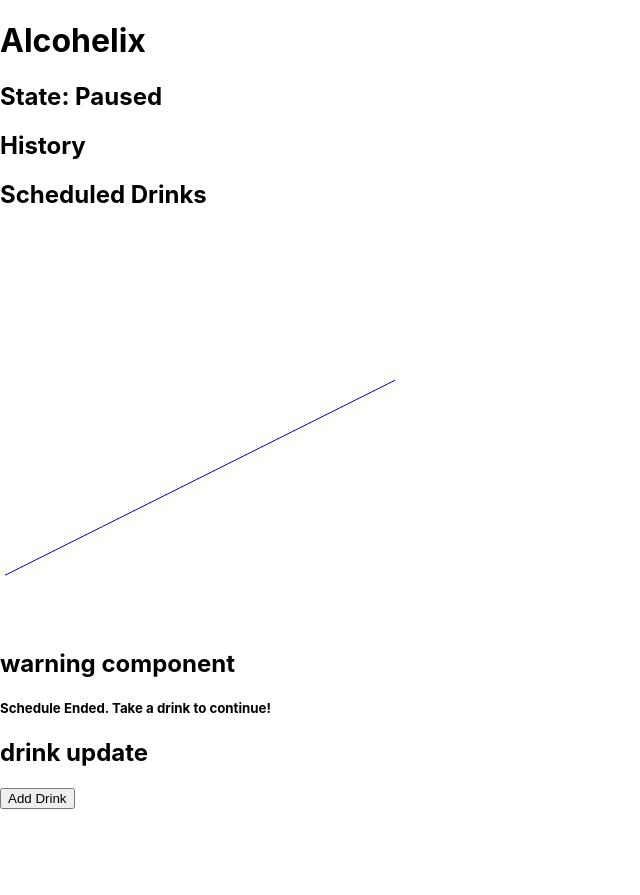
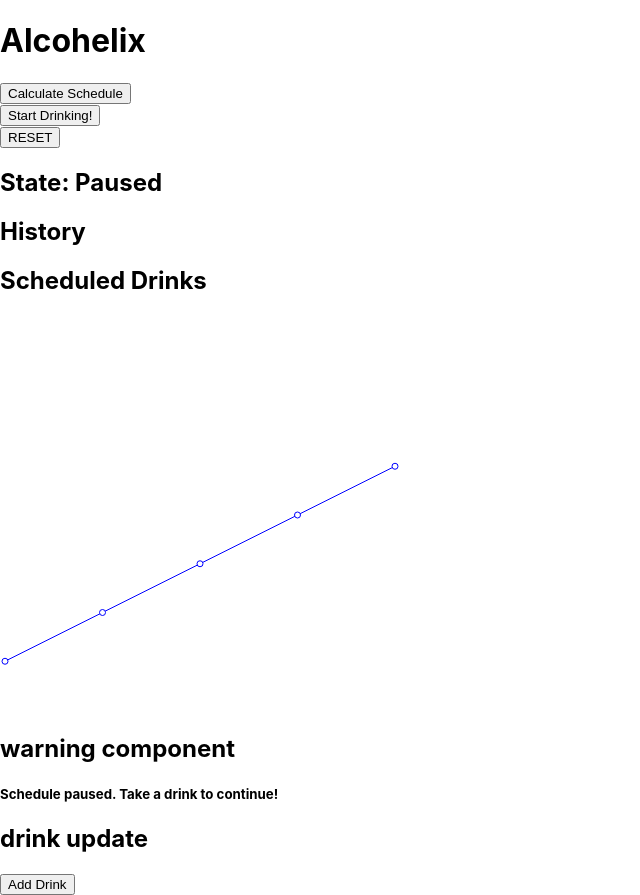
Before and after one commit to parthshah31/alcohelix, a React (Create React App) app in the folder client/: page / in a window 1280 px wide. Shown: the whole page, without its empty margins (0-640 px from the left). Before the commit the page ends 809 px from the top, so only its background shows below. Built offline with nearby package versions, Linux system fonts and the light colour scheme.

Commit message:
add active state

```diff
--- a/client/src/App.js
+++ b/client/src/App.js
@@ -2,8 +2,6 @@ import React, { Component } from 'react';
 import GraphComponent from './GraphComponent';
 import WarningComponent from './WarningComponent';
 import DrinkUpdateComponent from './DrinkUpdateComponent';
-
-const DRINK_CHECKER_INTERVAL = 2000;
 
 class App extends Component {
   constructor(props) {
@@ -15,6 +13,7 @@ class App extends Component {
       food: 0.0,
       history: [],
       schedule: [],
+      active: false,
       goal: 0.08,
       alpha: 1
     };
@@ -23,11 +22,19 @@ class App extends Component {
       let newHistory = this.state.history
       newHistory.push(Date.now());
       this.setState({
-        active: true,
         history: newHistory
       });
       this.calcSchedule();
+      this.resume();
     };
+
+    this.resume = () => {
+      this.setState({active: true});
+    }
+
+    this.pause = () => {
+      this.setState({active: false});
+    }
 
     this.calcSchedule = () => {
       let newSchedule = [Date.now()+1*10*1000, Date.now()+1*20*1000, Date.now()+1*30*1000];
@@ -36,9 +43,14 @@ class App extends Component {
       });
     };
 
-    this.resetSchedule = () => {
+    this.clearSchedule = () => {
       this.setState({schedule: []});
     };
+
+    this.reset = () => {
+      this.pause();
+      this.clearSchedule();
+    }
   }
 
 
@@ -50,21 +62,24 @@ class App extends Component {
     return (
       <div>
         <h1>Alcohelix</h1>
+        <button onClick={this.calcSchedule}>Calculate Schedule</button><br></br>
+        <button onClick={this.resume}>Start Drinking!</button><br></br>
+        <button onClick={this.reset}>RESET</button>
 
-        <h2>State: {this.state.schedule.length > 0 ? "Active" : "Paused"}</h2>
+        <h2>State: {this.state.active ? "Active" : "Paused"}</h2>
         <h2>History</h2>
         <ul>
-          {this.state.history.map(function(ts) {
+          {this.state.history.map(function(ts, ix) {
             var date = new Date(ts);
-            return <li>{date.toLocaleTimeString('en-US')}</li>;
+            return <li key={ix}>{date.toLocaleTimeString('en-US')}</li>;
           })}
         </ul>
 
         <h2>Scheduled Drinks</h2>
         <ul>
-          {this.state.schedule.map(function(ts) {
+          {this.state.schedule.map(function(ts, ix) {
             var date = new Date(ts);
-            return <li>{date.toLocaleTimeString('en-US')}</li>;
+            return <li key={ix}>{date.toLocaleTimeString('en-US')}</li>;
           })}
         </ul>
 
@@ -72,7 +87,6 @@ class App extends Component {
         <WarningComponent
           active={this.state.active}
           schedule={this.state.schedule}
-          resetSchedule={this.resetSchedule}
         />
         <DrinkUpdateComponent
           addDrink={this.addDrink}
--- a/client/src/WarningComponent.jsx
+++ b/client/src/WarningComponent.jsx
@@ -10,9 +10,6 @@ export default class WarningComponent extends Component {
 
     this.updateTimeAndCheckTimeout = e => {
       this.setState({curTime: Date.now()});
-      if (this.props.schedule.length < 2 || this.state.curTime > this.props.schedule[1]) {
-        this.props.resetSchedule();
-      }
     }
   }
 
@@ -29,8 +26,8 @@ export default class WarningComponent extends Component {
 
   render() {
     let warningText = "";
-    if (this.props.schedule.length < 2) {
-      warningText = "Schedule Ended. Take a drink to continue!"
+    if (!this.props.active || this.props.schedule.length === 0) {
+      warningText = "Schedule paused. Take a drink to continue!"
     } else if (this.state.curTime < this.props.schedule[0]) {
       let secRemain = (this.props.schedule[0] - this.state.curTime)/1000;
       let minRemain = Math.floor(secRemain/60);
```
